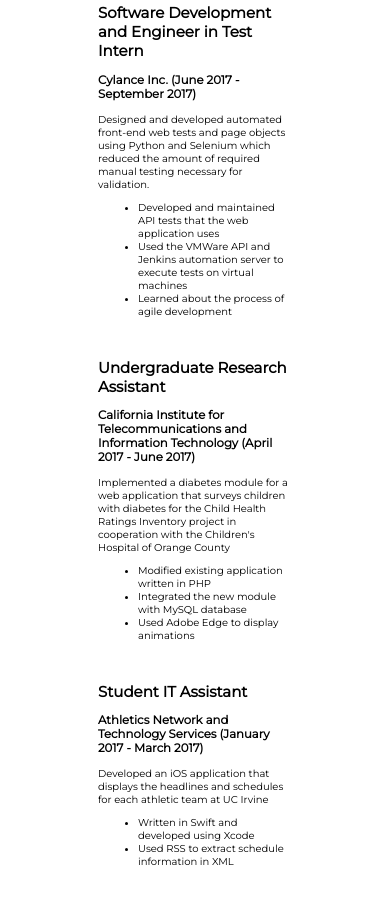
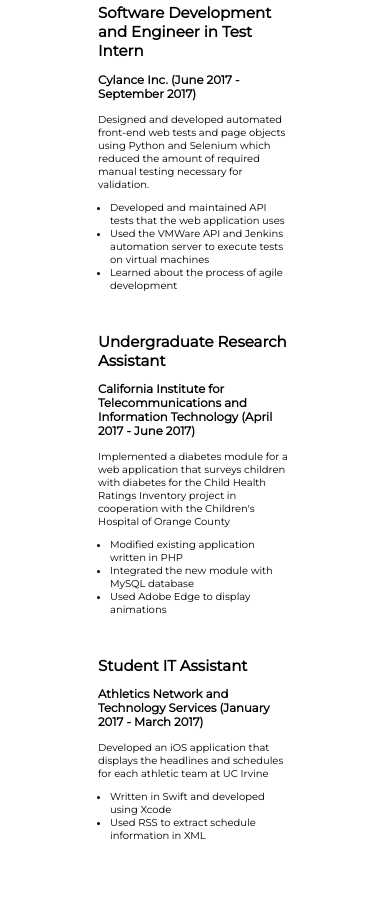
Before and after one commit to youngjonathan/portfolio, a plain HTML site: page index.html in a window 390 px wide. Shown: the part 1413-2324 px from the top of the page. Drawn offline with nearby package versions, Linux system fonts and the light colour scheme.

Commit message:
added padding

```diff
--- a/stylesheets/style.css
+++ b/stylesheets/style.css
@@ -276,9 +276,8 @@ hr {
   }
 }
 
-/* iPhone 6 350px - 800px */
+/* iPhone < 800px */
 @media only screen
-  and (min-width: 350px)
   and (max-width: 800px) {
 
   .education-info {
@@ -310,6 +309,10 @@ hr {
     text-align: center;
   }
 
+  .experience ul {
+    padding-left: 12px;
+  }
+
   .project-list {
     padding: 0;
   }
```
